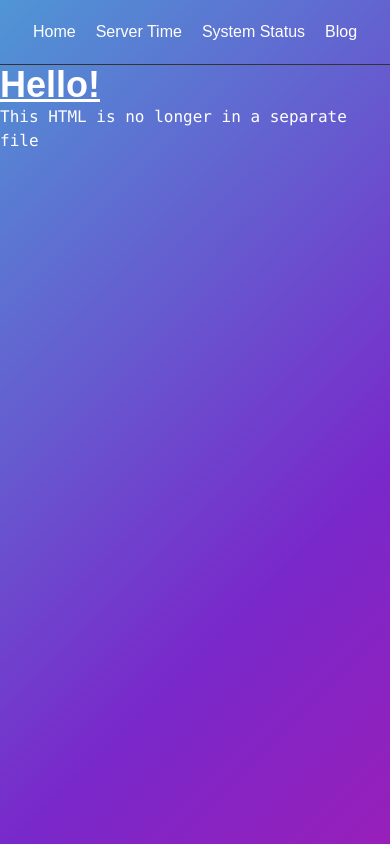
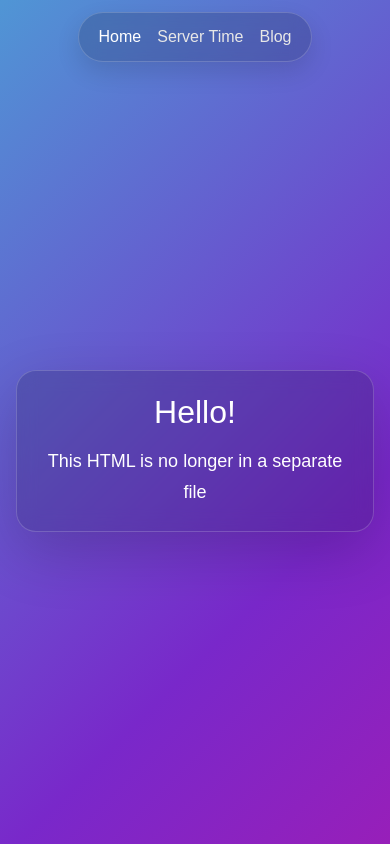
Before and after one commit to WilliamPlusPlus/nextjs-server, a Next.js app: page / in a window 390 px wide. Built offline with nearby package versions, Linux system fonts and the light colour scheme.

Commit message:
Enhance blog functionality with date integration and style updates; add navbar styles and improve page layout

```diff
--- a/app/blog/page.tsx
+++ b/app/blog/page.tsx
@@ -6,6 +6,7 @@ import styles from './page.module.css'
 type Post = {
   slug: string
   title: string
+  date?: string
 }
 
 export default async function BlogPage() {
@@ -19,10 +20,12 @@ export default async function BlogPage() {
         const slug = file.replace(/\.md$/, '')
         const markdown = await readFile(path.join(postsDir, file), 'utf8')
         const titleMatch = markdown.match(/^#\s+(.+)$/m)
+        const dateMatch = markdown.match(/^###\s+(.+)$/m)
 
         return {
           slug,
           title: titleMatch?.[1] ?? slug,
+          date: dateMatch?.[1],
         }
       })
   )
@@ -34,7 +37,10 @@ export default async function BlogPage() {
         <ul>
           {posts.map((post) => (
             <li key={post.slug}>
-              <Link href={`/blog/${post.slug}`}>{post.title}</Link>
+              <Link href={`/blog/${post.slug}`}>
+                {post.title}
+                {post.date ? ` - ${post.date}` : ''}
+              </Link>
             </li>
           ))}
         </ul>
--- /dev/null
+++ b/app/components/navbar.module.css
@@ -0,0 +1,47 @@
+.nav {
+  width: 100%;
+  display: flex;
+  justify-content: center;
+  padding: 20px 24px;
+  box-sizing: border-box;
+}
+
+.navInner {
+  display: inline-flex;
+  justify-content: center;
+  gap: 20px;
+  padding: 14px 4%;
+  max-width: calc(100% - 24px);
+  border: 1px solid rgba(255, 255, 255, 0.18);
+  border-radius: 999px;
+  background: rgba(10, 18, 40, 0.18);
+  backdrop-filter: blur(10px);
+  -webkit-backdrop-filter: blur(10px);
+  box-shadow: 0 10px 24px rgba(0, 0, 0, 0.12);
+}
+
+.link {
+  color: #e7e7e7;
+  text-decoration: none;
+  transition: color 160ms ease;
+}
+
+.active {
+  color: white;
+}
+
+.link:hover {
+  color: white;
+}
+
+@media (max-width: 640px) {
+  .nav {
+    padding: 12px 12px;
+  }
+
+  .navInner {
+    gap: 16px;
+    padding: 12px 20px;
+    flex-wrap: wrap;
+  }
+}
--- a/app/components/navbar.tsx
+++ b/app/components/navbar.tsx
@@ -1,20 +1,31 @@
+"use client"
+
 import Link from "next/link"
-
+import { usePathname } from "next/navigation"
+import styles from "./navbar.module.css"
 
 export default function Navbar() {
+  const pathname = usePathname()
+
+  const links = [
+    { href: "/", label: "Home", active: pathname === "/" },
+    { href: "/time", label: "Server Time", active: pathname === "/time" },
+    { href: "/blog", label: "Blog", active: pathname === "/blog" || pathname.startsWith("/blog/") },
+  ]
+
   return (
-    <nav style={{
-      display: "flex",
-      justifyContent: "center",
-      gap: "20px",
-      padding: "20px",
-      borderBottom: "1px solid #333",
-      color: "white"
-    }}>
-      <Link href="/">Home</Link>
-      <Link href="/time">Server Time</Link>
-      <Link href="/system">System Status</Link>
-      <Link href="/blog">Blog</Link>
+    <nav className={styles.nav}>
+      <div className={styles.navInner}>
+        {links.map((link) => (
+          <Link
+            key={link.href}
+            className={`${styles.link} ${link.active ? styles.active : ""}`}
+            href={link.href}
+          >
+            {link.label}
+          </Link>
+        ))}
+      </div>
     </nav>
   )
 }
--- a/app/components/page-styles.module.css
+++ b/app/components/page-styles.module.css
@@ -1,12 +1,46 @@
+
 .centeredContent {
+  flex: 1;
+  min-height: 0;
+  width: 100%;
+  display: flex;
+  flex-direction: column;
+  justify-content: center;
+  align-items: center;
+  padding: 56px 24px 72px;
+  box-sizing: border-box;
+  text-align: center;
+}
 
-	  min-height: 100vh;
+.glassPanel {
+  width: min(100%, 720px);
+  padding: 32px 36px;
+  border: 1px solid rgba(255, 255, 255, 0.18);
+  border-radius: 20px;
+  background: rgba(10, 18, 40, 0.18);
+  backdrop-filter: blur(10px);
+  -webkit-backdrop-filter: blur(10px);
+  box-shadow: 0 20px 60px rgba(0, 0, 0, 0.18);
+}
 
+.glassPanel h1 {
+  margin: 0 0 1rem;
+  font-size: clamp(2rem, 5vw, 3rem);
+  line-height: 1.1;
+}
 
-        display: flex;
-        flex-direction: column;
-        justify-content: center;
-        align-items: center;
+.glassPanel p {
+  margin: 0;
+  font-size: 1.125rem;
+  line-height: 1.7;
+}
 
-        text-align: center;
+@media (max-width: 640px) {
+  .centeredContent {
+    padding: 32px 16px 48px;
+  }
+
+  .glassPanel {
+    padding: 24px 20px;
+  }
 }
--- a/app/global.css
+++ b/app/global.css
@@ -1,10 +1,16 @@
 @import "tailwindcss";
 
+html {
+  min-height: 100%;
+  background: linear-gradient(135deg, #4c1d95 0%, #7e22ce 45%, #c026d3 100%);
+}
 
 body {
+  min-height: 100%;
   margin: 0;
   font-family: Arial, Helvetica, sans-serif;
   color: white;
+  background: transparent;
 }
 
 h1 {
--- a/app/page.tsx
+++ b/app/page.tsx
@@ -1,13 +1,13 @@
 import "./global.css"
-
-
+import styles from "./components/page-styles.module.css"
 
 export default function Page() {
-	return (
-	  <>
-		<h1 className="text-4xl font-bold underline">Hello!</h1>
-	        <p className="font-mono">This HTML is no longer in a separate file</p>
-	  </>
-	)
-
+  return (
+    <main className={styles.centeredContent}>
+      <section className={styles.glassPanel}>
+        <h1>Hello!</h1>
+        <p>This HTML is no longer in a separate file</p>
+      </section>
+    </main>
+  )
 }
--- a/app/time/page.tsx
+++ b/app/time/page.tsx
@@ -23,8 +23,10 @@ export default function Page() {
 
   return (
     <div className={styles.centeredContent}>
+      <section className={styles.glassPanel}>
       <h1>Server Time</h1>
       <p>{time}</p>
+      </section>
     </div>
   )
 }
--- a/package.json
+++ b/package.json
@@ -3,7 +3,7 @@
   "version": "1.0.0",
   "private": true,
   "scripts": {
-    "dev": "next dev --turbo -p 5000 -H 0.0.0.0",
+    "dev": "next dev --turbo -p 5001 -H 0.0.0.0",
     "build": "next build",
     "start": "next start -p 3000"
   },
--- a/posts/first-post.md
+++ b/posts/first-post.md
@@ -1,7 +1,5 @@
-# My Blog Post
+# Blog Integration
+### March 19, 2026
+## Working on the NextJS Server
 
-This is markdown rendered by `remark`.
-
-- one
-- two
-- three
+If you are reading this, you are using the NextJS server run on my server. Today I finaly got a blog section working, with markdown integration, and I made sure to unify the site style across all pages. I feel that this is a future-resistant design that won't age poorly.
```
Also changed, not shown: posts/second-post.md (deleted, +0 -28 lines), 1 other file (tests, documents, lock files or other folders).
